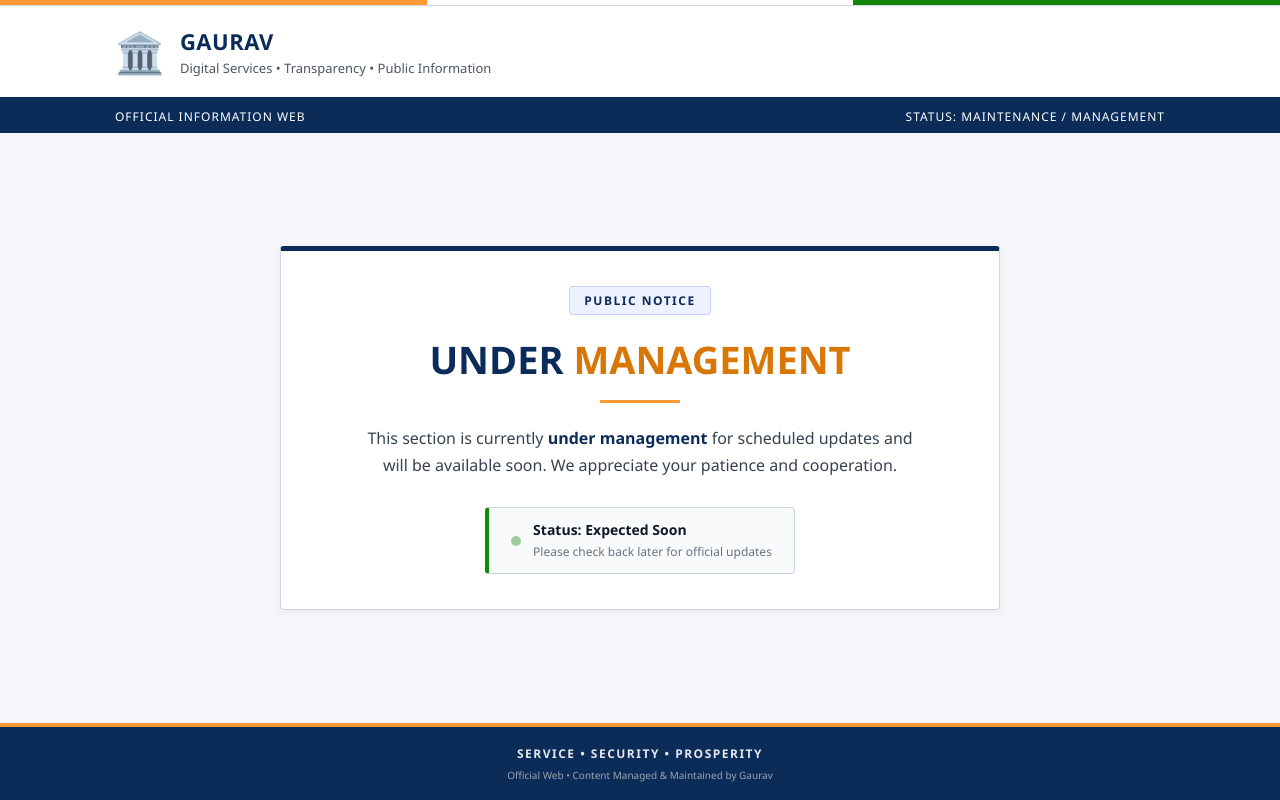
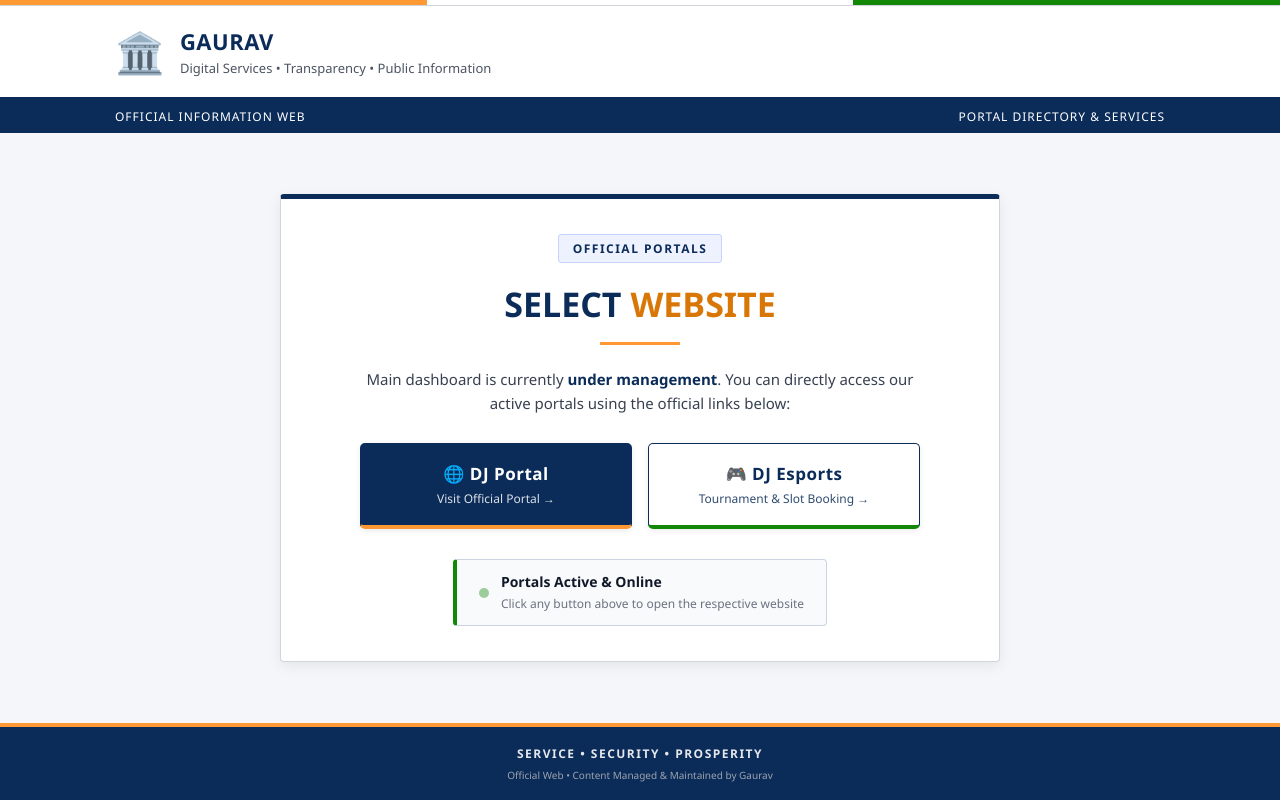
Before and after one commit to Gaurav1155G/Gaurav-Official-Web, a plain HTML site: page index.html in a window 1280 px wide. Drawn offline with Linux system fonts and the light colour scheme.

Commit message:
Add files via upload

```diff
--- a/index.html
+++ b/index.html
@@ -3,7 +3,7 @@
 <head>
 <meta charset="UTF-8">
 <meta name="viewport" content="width=device-width, initial-scale=1.0">
-<title>Official Notice - Under Management</title>
+<title>Gaurav - Official Portal & Services</title>
 
 <style>
 * {
@@ -100,7 +100,7 @@ main {
   border: 1px solid #d1d5db;
   border-top: 5px solid #0b2c59;
   border-radius: 4px;
-  box-shadow: 0 2px 10px rgba(0, 0, 0, 0.06);
+  box-shadow: 0 4px 14px rgba(0, 0, 0, 0.07);
   padding: 35px 30px;
   text-align: center;
 }
@@ -119,14 +119,14 @@ main {
 }
 
 .notice-card h2 {
-  font-size: clamp(26px, 5vw, 38px);
+  font-size: clamp(24px, 5vw, 34px);
   color: #0b2c59;
   font-weight: 700;
   margin-bottom: 8px;
 }
 
 .notice-card h2 span {
-  color: #d97706; /* Formal Saffron-Gold */
+  color: #d97706;
 }
 
 .divider {
@@ -137,8 +137,8 @@ main {
 }
 
 .message {
-  font-size: 16px;
-  line-height: 1.7;
+  font-size: 15px;
+  line-height: 1.6;
   color: #374151;
   max-width: 560px;
   margin: 0 auto 28px;
@@ -146,6 +146,69 @@ main {
 
 .message strong {
   color: #0b2c59;
+}
+
+/* Website Action Buttons Container */
+.portal-buttons {
+  display: grid;
+  grid-template-columns: 1fr 1fr;
+  gap: 16px;
+  max-width: 560px;
+  margin: 0 auto 30px;
+}
+
+.portal-btn {
+  display: flex;
+  flex-direction: column;
+  align-items: center;
+  justify-content: center;
+  text-decoration: none;
+  padding: 18px 20px;
+  border-radius: 5px;
+  transition: all 0.25s ease;
+  border: 1px solid transparent;
+  box-shadow: 0 2px 6px rgba(0, 0, 0, 0.08);
+}
+
+.btn-primary {
+  background-color: #0b2c59;
+  color: #ffffff;
+  border-bottom: 4px solid #ff9933;
+}
+
+.btn-primary:hover {
+  background-color: #082042;
+  transform: translateY(-2px);
+  box-shadow: 0 6px 14px rgba(11, 44, 89, 0.22);
+}
+
+.btn-secondary {
+  background-color: #ffffff;
+  color: #0b2c59;
+  border: 1.5px solid #0b2c59;
+  border-bottom: 4px solid #138808;
+}
+
+.btn-secondary:hover {
+  background-color: #f8fafc;
+  transform: translateY(-2px);
+  box-shadow: 0 6px 14px rgba(0, 0, 0, 0.1);
+}
+
+.btn-title {
+  font-size: 17px;
+  font-weight: 700;
+  letter-spacing: 0.5px;
+  display: flex;
+  align-items: center;
+  gap: 8px;
+}
+
+.btn-sub {
+  font-size: 12px;
+  margin-top: 5px;
+  opacity: 0.85;
+  font-weight: 500;
 }
 
 /* Formal Status Box */
@@ -209,6 +272,7 @@ footer small {
   .header-text h1 { font-size: 18px; }
   .notice-card { padding: 25px 18px; }
   .nav-bar-inner { flex-direction: column; gap: 4px; text-align: center; }
+  .portal-buttons { grid-template-columns: 1fr; }
 }
 </style>
 </head>
@@ -230,26 +294,38 @@ footer small {
   <div class="nav-bar">
     <div class="nav-bar-inner">
       <span>OFFICIAL INFORMATION WEB</span>
-      <span>STATUS: MAINTENANCE / MANAGEMENT</span>
+      <span>PORTAL DIRECTORY & SERVICES</span>
     </div>
   </div>
 
   <main>
     <div class="notice-card">
-      <div class="badge">PUBLIC NOTICE</div>
-      <h2>UNDER <span>MANAGEMENT</span></h2>
+      <div class="badge">OFFICIAL PORTALS</div>
+      <h2>SELECT <span>WEBSITE</span></h2>
       <div class="divider"></div>
 
       <p class="message">
-        This section is currently <strong>under management</strong> for scheduled updates and will be available soon.
-        We appreciate your patience and cooperation.
+        Main dashboard is currently <strong>under management</strong>. You can directly access our active portals using the official links below:
       </p>
+
+      <!-- Dono Websites ke Buttons -->
+      <div class="portal-buttons">
+        <a href="https://djportal.onrender.com/" target="_blank" rel="noopener noreferrer" class="portal-btn btn-primary">
+          <span class="btn-title">🌐 DJ Portal</span>
+          <span class="btn-sub">Visit Official Portal →</span>
+        </a>
+
+        <a href="https://djesports.onrender.com/" target="_blank" rel="noopener noreferrer" class="portal-btn btn-secondary">
+          <span class="btn-title">🎮 DJ Esports</span>
+          <span class="btn-sub">Tournament & Slot Booking →</span>
+        </a>
+      </div>
 
       <div class="status-box">
         <div class="dot"></div>
         <div class="status-text">
-          <strong>Status: Expected Soon</strong>
-          <small>Please check back later for official updates</small>
+          <strong>Portals Active & Online</strong>
+          <small>Click any button above to open the respective website</small>
         </div>
       </div>
     </div>
```
